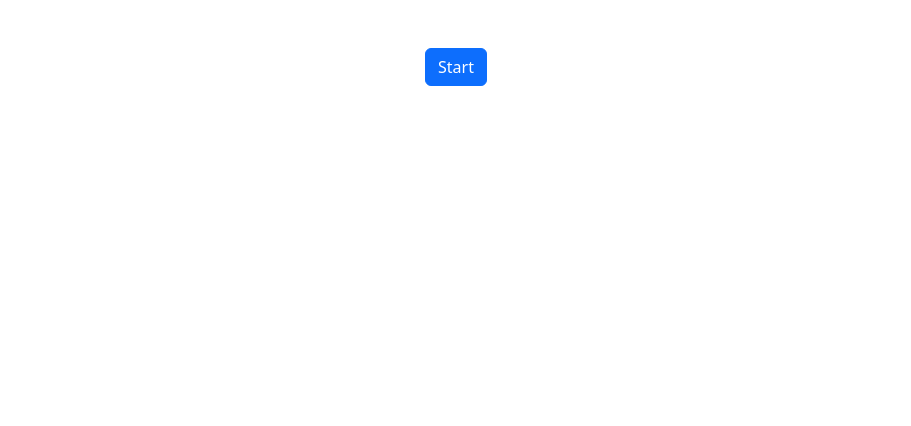
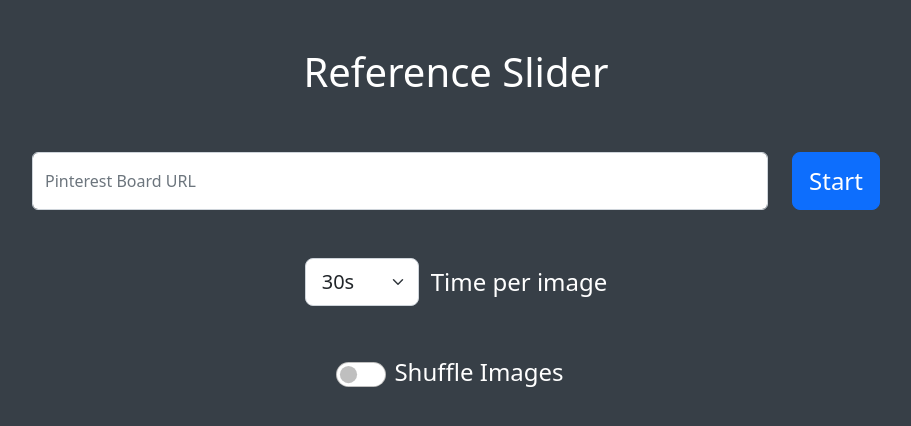
Before and after one commit to Mathboss42/reference-slider, a Vue app: page / in a window 1280 px wide. Shown: the top 426 px of the page, without its empty margins (184-1095 px from the left). Built offline with nearby package versions, Linux system fonts and the light colour scheme.

Commit message:
Style start menu

```diff
--- a/src/assets/styles.scss
+++ b/src/assets/styles.scss
@@ -1 +1,10 @@
 @import "~bootstrap/scss/bootstrap";
+
+html, body {
+    height: 100vh;
+    background-color: #373f47;
+}
+
+.form-select-lg {
+    margin-bottom: 0 !important;
+}
--- a/src/router/index.js
+++ b/src/router/index.js
@@ -1,5 +1,5 @@
-import { createRouter, createWebHistory } from 'vue-router'
-import HomeView from '../views/HomeView.vue'
+import { createRouter, createWebHistory } from 'vue-router';
+import HomeView from '@Views/HomeView.vue';
 
 const router = createRouter({
   history: createWebHistory(import.meta.env.BASE_URL),
--- a/src/views/HomeView.vue
+++ b/src/views/HomeView.vue
@@ -1,8 +1,9 @@
 <script setup>
 import { ref } from 'vue';
-import router from '.././router';
+import { useRouter } from 'vue-router';
 
 const time = ref(60);
+const router = useRouter()
 
 function startSession() {
 	console.log('start session');
@@ -13,12 +14,50 @@ function startSession() {
 
 <template>
 	<main>
+		<div class="container">
+			<div class="d-flex justify-content-center">
+				<h1 class="h1 text-white">Reference Slider</h1>
+			</div>
+			<div class="row justify-content-center my-5">
+				<div class="col-8">
+					<div class="form-floating">
+						<input type="email" class="form-control" id="floatingInput" placeholder="Pinterest Board URL">
+						<label for="floatingInput" class="text-secondary">Pinterest Board URL</label>
+					</div>
+				</div>
+				<div class="col-auto">
 					<button
 						@click="startSession"
-        class="btn btn-primary"
+						class="btn btn-primary btn-lg fs-4"
+						id="start-button"
 					>
 						Start
 					</button>
+				</div>
+			</div>
+			<div class="row justify-content-center my-5">
+				<div class="col-auto">
+					<select class="form-select form-select-lg mb-3" aria-label=".form-select-lg example" id="display-time">
+						<option value="0.5" selected>30s</option>
+						<option value="1">1min</option>
+						<option value="2">2min</option>
+						<option value="3">3min</option>
+						<option value="4">4min</option>
+						<option value="5">5min</option>
+						<option value="10">10min</option>
+					</select>
+				</div>
+				<div class="col-auto align-self-center fs-4" id="time-label">
+					<label for="display-time" class="text-white">Time per image</label>
+				</div>
+			</div>
+			<div class="row justify-content-center my-5">
+				<div class="form-check form-switch justify-content-center d-flex align-items-center">
+					<input class="form-check-input big-checkbox me-2" type="checkbox" id="flexSwitchCheckDefault">
+					<label class="form-check-label fs-4 text-white" for="flexSwitchCheckDefault">Shuffle Images</label>
+				</div>
+			</div>
+		</div>
 	</main>
 </template>
 
@@ -28,4 +67,17 @@ main {
 	display: flex;
 	justify-content: center;
 }
+
+#flexSwitchCheckDefault {
+	width: 50px;
+	height: 25px;
+}
+
+#time-label {
+	padding-left: 0;
+}
+
+#start-button {
+	height: calc(3.5rem + 2px);
+}
 </style>
--- a/vite.config.js
+++ b/vite.config.js
@@ -12,7 +12,11 @@ export default defineConfig({
   resolve: {
     alias: {
       '@': fileURLToPath(new URL('./src', import.meta.url)),
+      '@Views': '/src/views',
       '~bootstrap': path.resolve(__dirname, 'node_modules/bootstrap')
     }
+  },
+  server: {
+    hot: true
   }
 })
```
Lines whose indentation alone changed are shown as unchanged.
